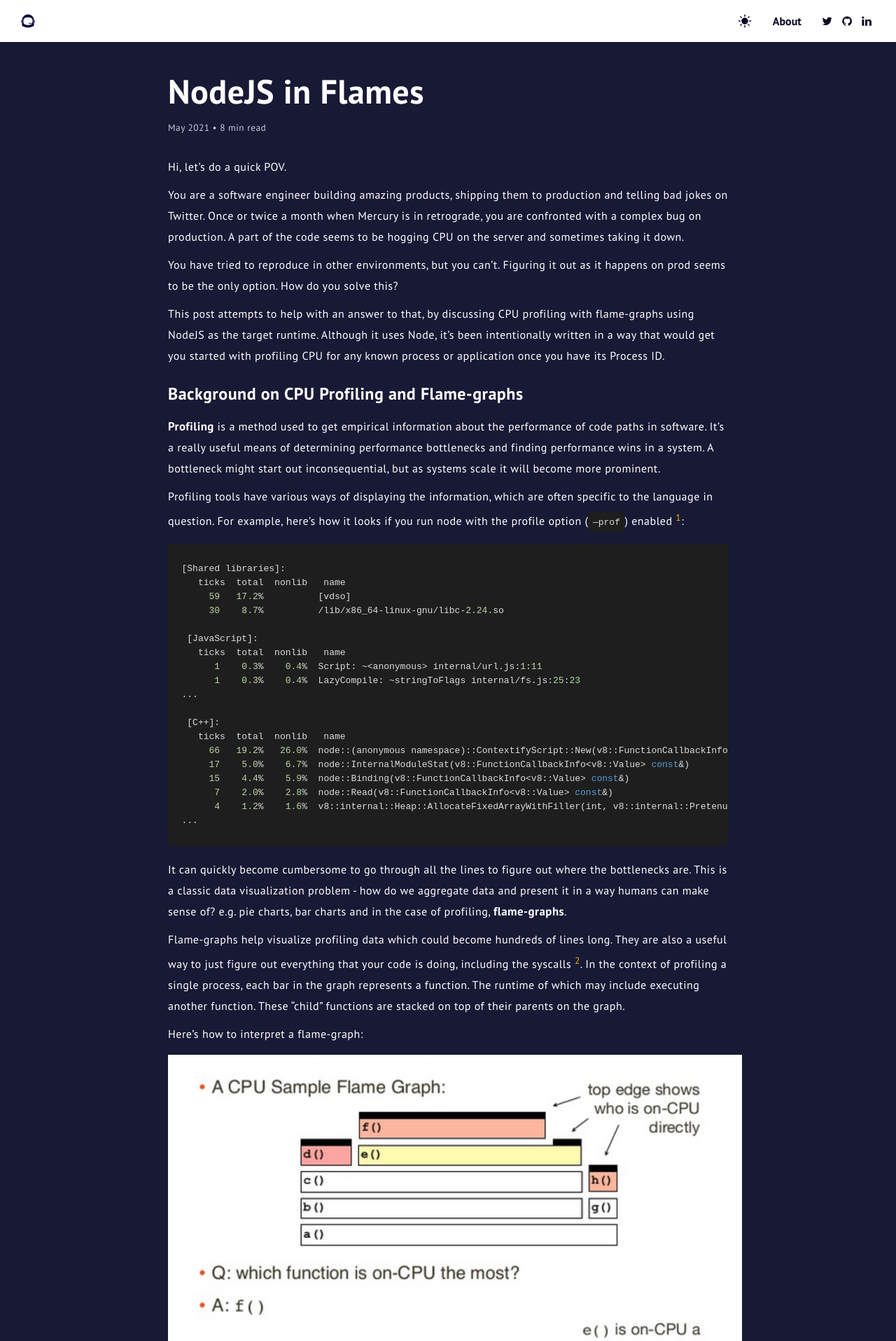
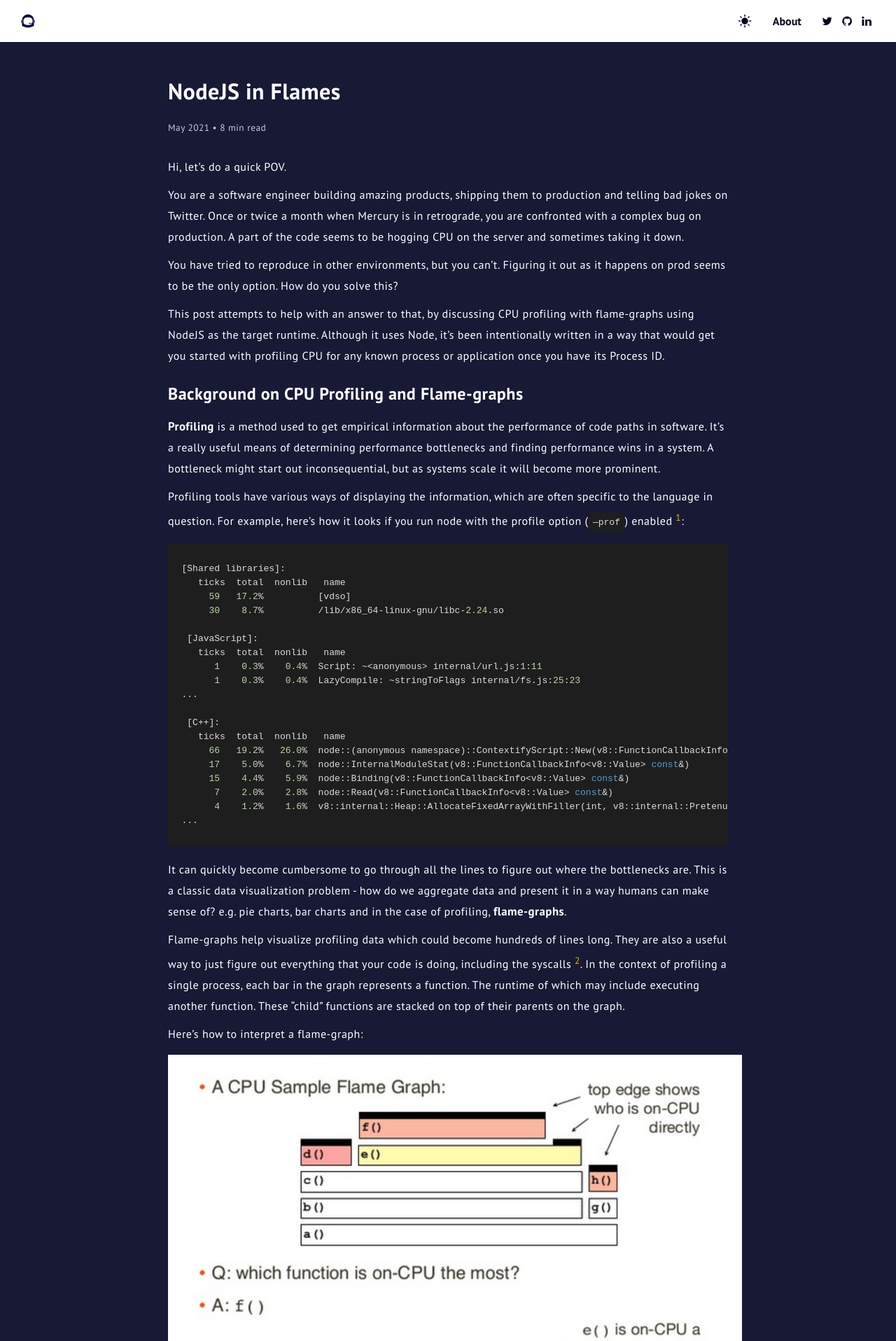
Before and after one commit to OpeOnikute/opeonikute.github.io, a Jekyll site: the page built from posts/node-js-in-flames.md, in a window 1280 px wide. Shown: the top 1916 px of the page at 70% size. Built offline with Jekyll 4.4.1, drawn with Linux system fonts in a browser that asks for light colours.

Commit message:
fix headings

```diff
--- a/css/style.css
+++ b/css/style.css
@@ -67,10 +67,22 @@
 }
 
 main h1 {
-  font-size: 300%;
+  font-size: 2em;
   font-weight: 900;
   margin: 3vw 0;
   line-height: 4rem;
+}
+
+main h2 {
+  font-size: 1.5em;
+}
+
+main h3 {
+  font-size: 1.25em;
+}
+
+main h4 {
+  font-size: 1.17em;
 }
 
 main a {
@@ -440,7 +452,7 @@
   }
 
   main h1 {
-    font-size: 200%;
+    line-height: 2.5rem;
   }
 
   .link-flex {
```
